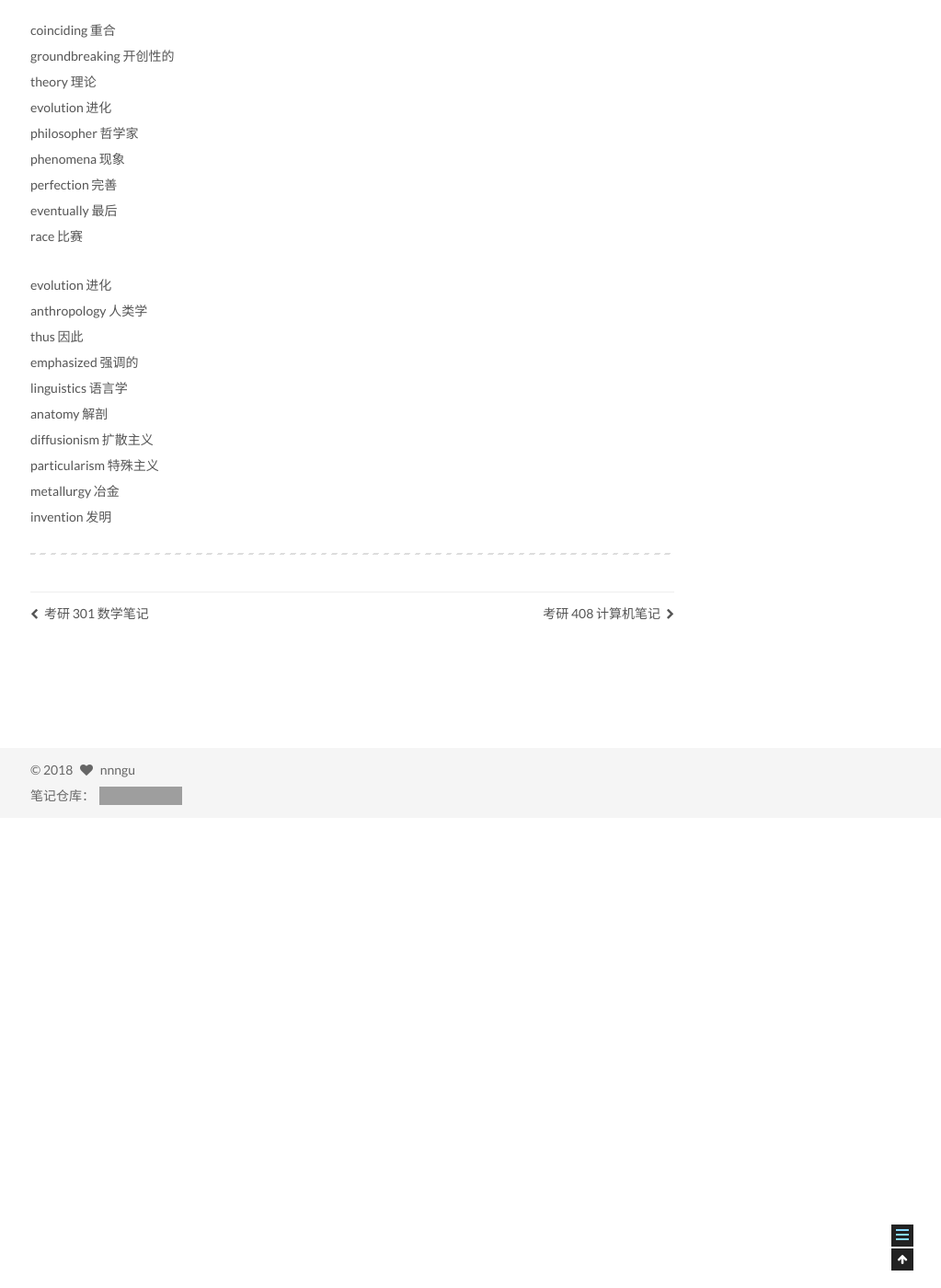
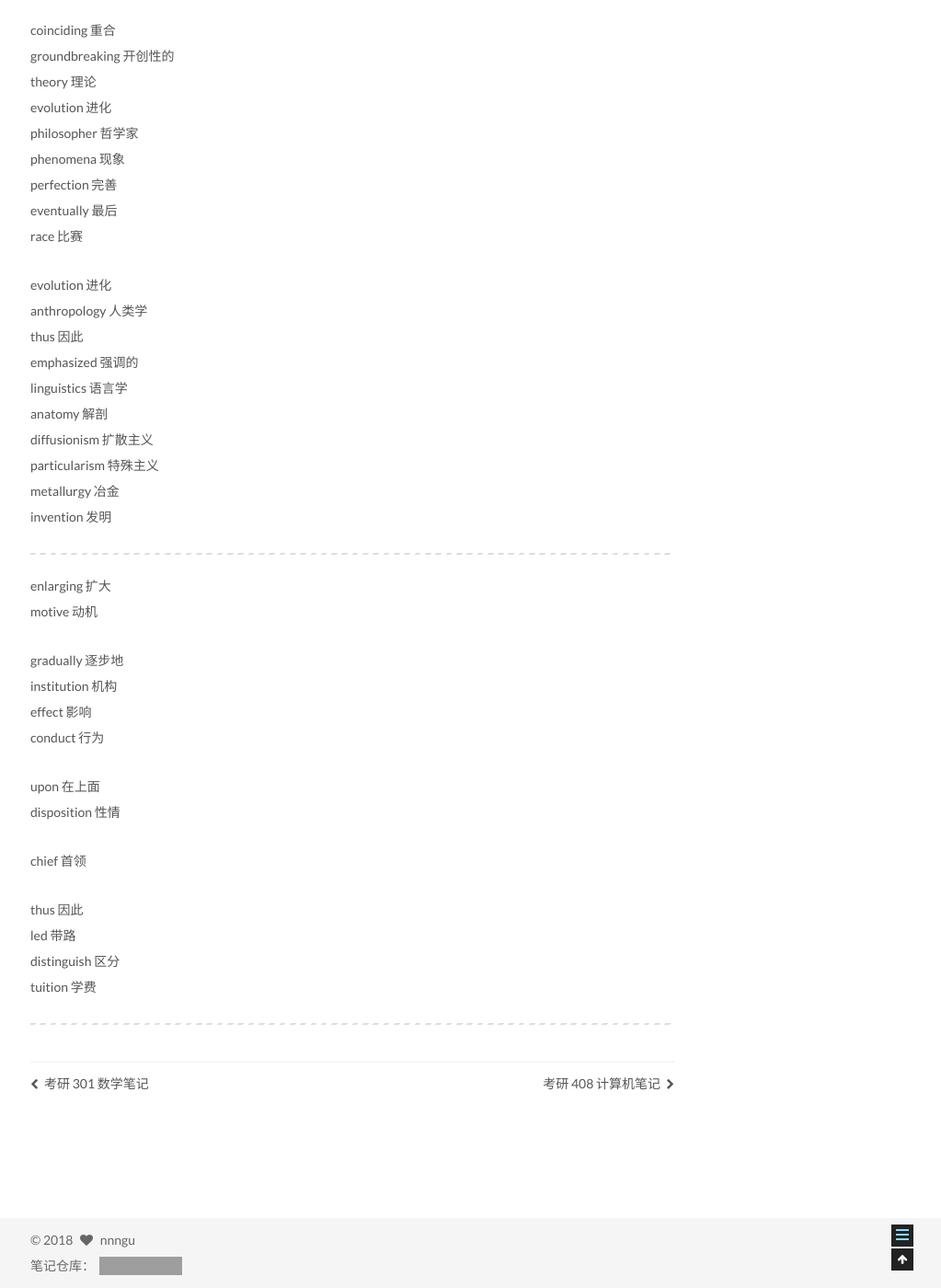
Before and after one commit to nnngu/LearningNotes, a Jekyll site: the page built from _posts/2018-06-18-考研 201 英语笔记.md, in a window 1280 px wide and 1400 px high, scrolled down 11546 px. Shown: the whole window at 92% size, without its empty margins (257-1280 px from the left). Built offline with Jekyll 4.4.1, drawn with Linux system fonts in a browser that asks for light colours; grey boxes are pictures that could not be loaded.

Commit message:
修改文件: _posts/2018-06-18-考研 201 英语笔记.md

```diff
--- a/_posts/2018-06-18-考研 201 英语笔记.md
+++ b/_posts/2018-06-18-考研 201 英语笔记.md
@@ -454,3 +454,23 @@ metallurgy		冶金
 invention		发明
 
 ---
+
+enlarging		扩大
+motive		动机
+
+gradually		逐步地
+institution		机构
+effect		影响
+conduct		行为
+
+upon		在上面
+disposition		性情
+
+chief		首领
+
+thus		因此
+led		带路
+distinguish		区分
+tuition		学费
+
+---
```
